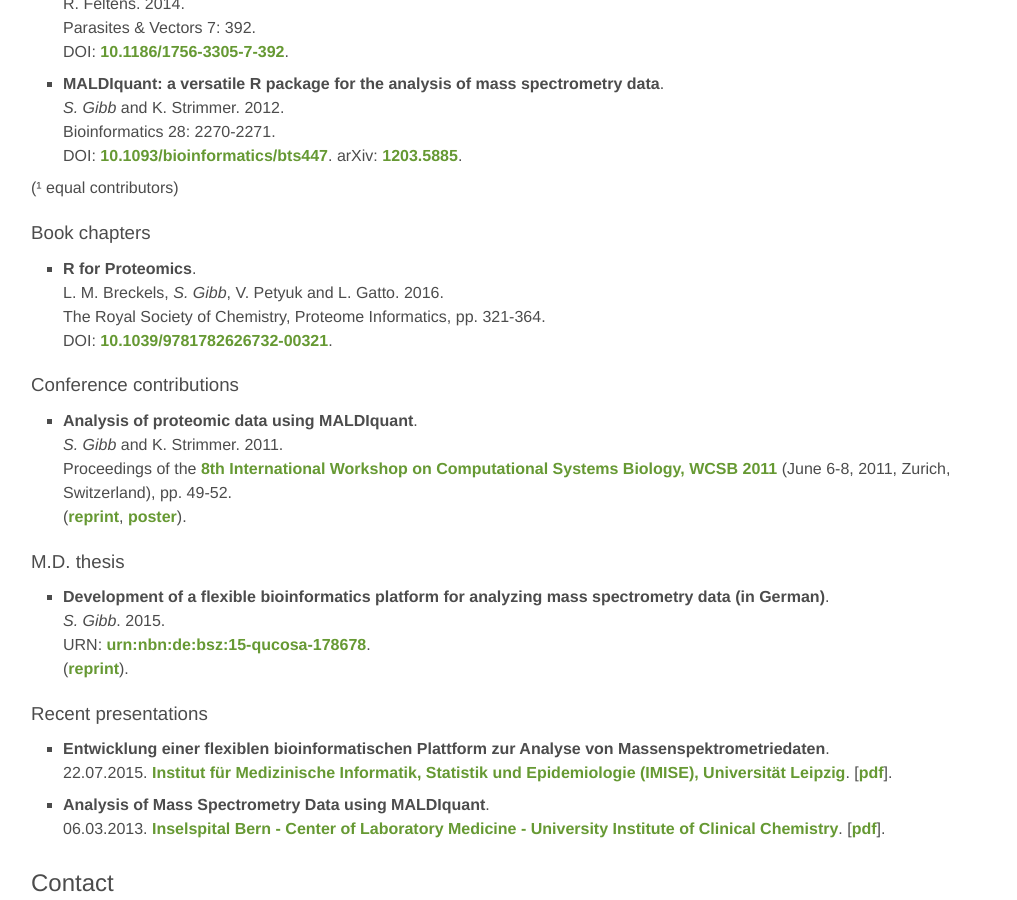
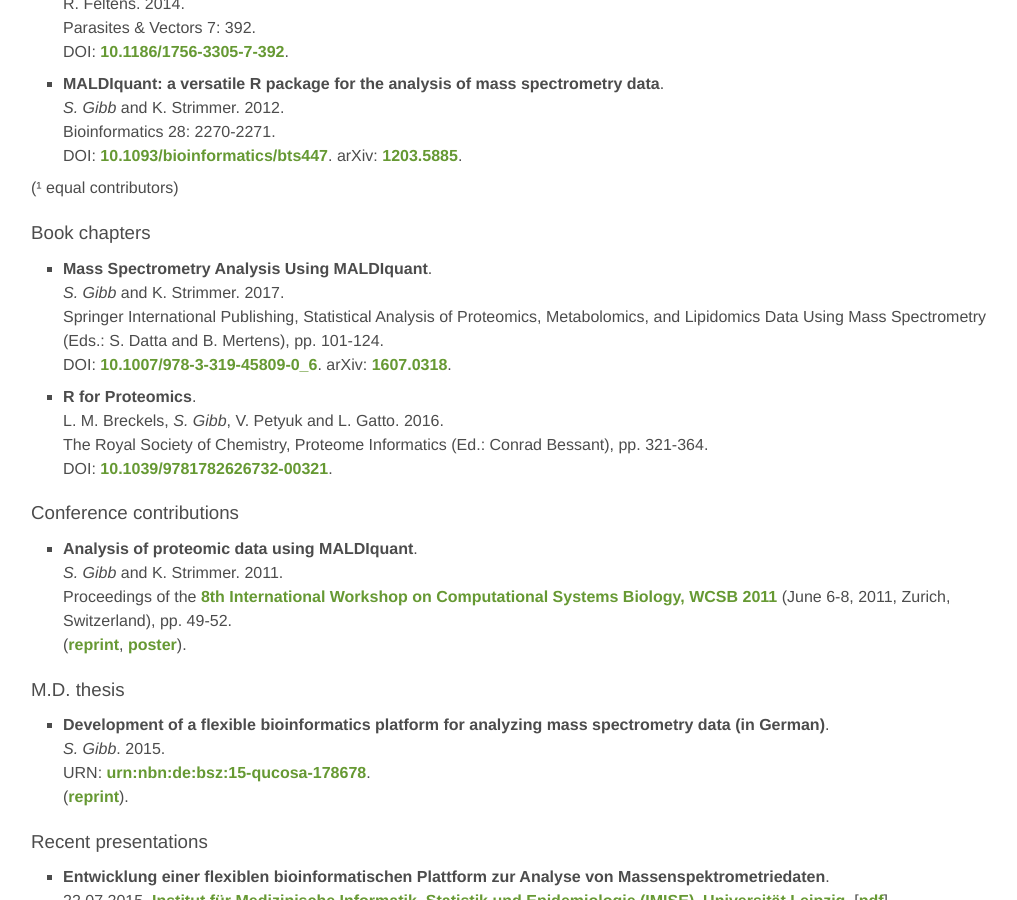
Before and after one commit to sgibb/sgibb.github.io, a Jekyll site: the page built from index.md, in a window 1280 px wide and 900 px high, scrolled down 1493 px. Shown: the whole window, without its empty margins (113-1130 px from the left). Built offline with Jekyll 4.4.1, drawn with Linux system fonts in a browser that asks for light colours.

Commit message:
add SIP MS Analysis using Mq chapter

```diff
--- a/_data/publications.yml
+++ b/_data/publications.yml
@@ -28,9 +28,16 @@
 
 - name: Book chapters
   entries:
+    - title: "Mass Spectrometry Analysis Using MALDIquant"
+      authors: S. Gibb and K. Strimmer
+      journal: "Springer International Publishing, Statistical Analysis of Proteomics, Metabolomics, and Lipidomics Data Using Mass Spectrometry (Eds.: S. Datta and B. Mertens), pp. 101-124"
+      year: 2017
+      doi: 10.1007/978-3-319-45809-0_6
+      arxiv: 1607.03180
+
     - title: "R for Proteomics"
       authors: L. M. Breckels, S. Gibb, V. Petyuk and L. Gatto
-      journal: "The Royal Society of Chemistry, Proteome Informatics, pp. 321-364"
+      journal: "The Royal Society of Chemistry, Proteome Informatics (Ed.: Conrad Bessant), pp. 321-364"
       year: 2016
       doi: 10.1039/9781782626732-00321
 
```
